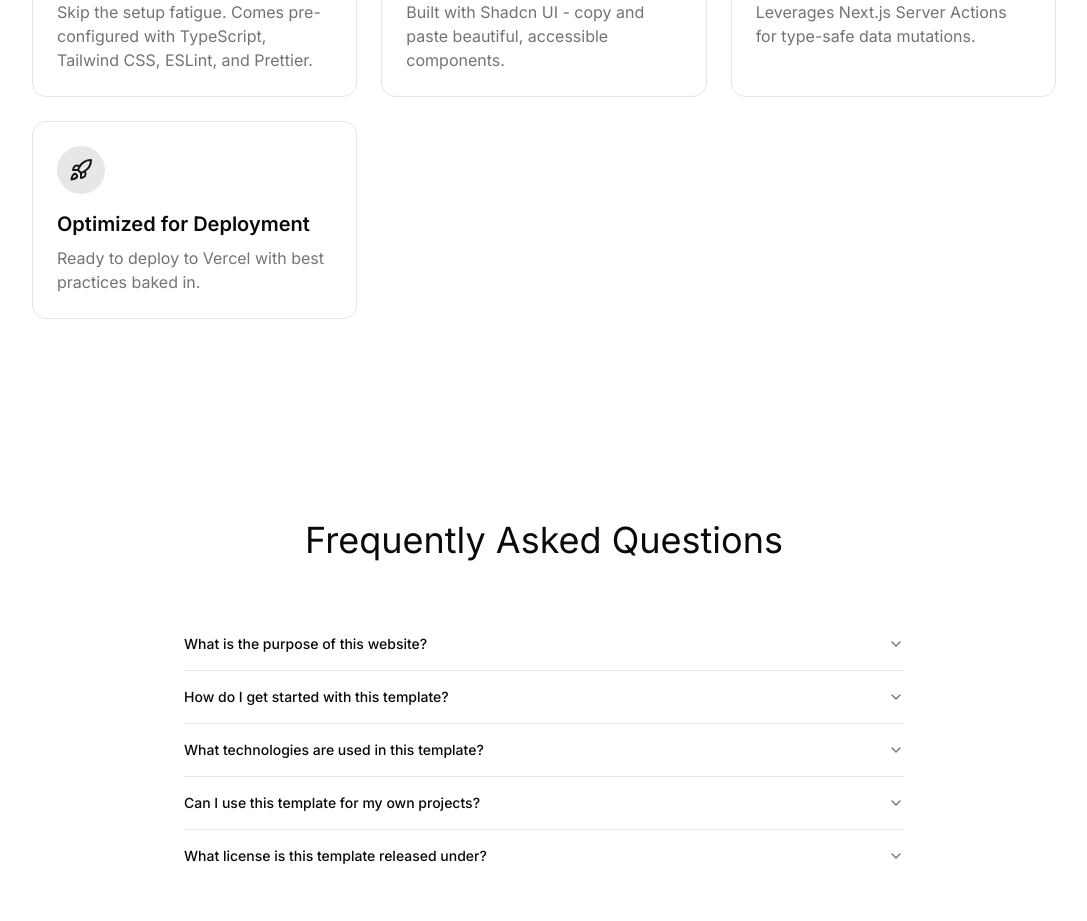
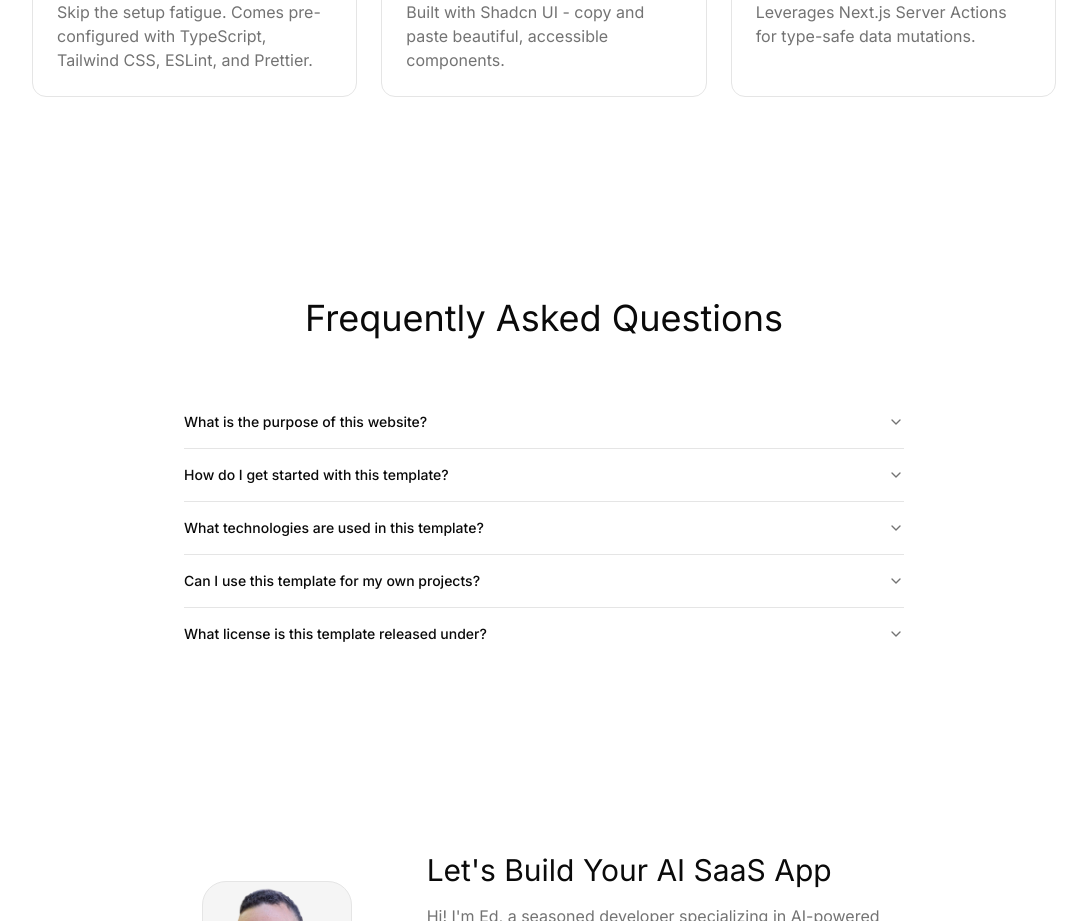
Before and after one commit to eddedd88/nextjs-template, a Next.js app: page / in a window 1280 px wide. Shown: the part 2020-2941 px from the top of the page, without its empty margins (96-1183 px from the left). Built offline with nearby package versions, Linux system fonts and the light colour scheme.

Commit message:
Remove feature card from landing page

```diff
--- a/src/app/(website)/_components/features-section.tsx
+++ b/src/app/(website)/_components/features-section.tsx
@@ -35,11 +35,6 @@ export function FeaturesSection() {
           description='Leverages Next.js Server Actions for type-safe data mutations.'
           icon={<ServerCog className='size-6' />}
         />
-        <FeatureCard
-          title='Optimized for Deployment'
-          description='Ready to deploy to Vercel with best practices baked in.'
-          icon={<Rocket className='size-6' />}
-        />
       </div>
     </PageSection>
   )
```
